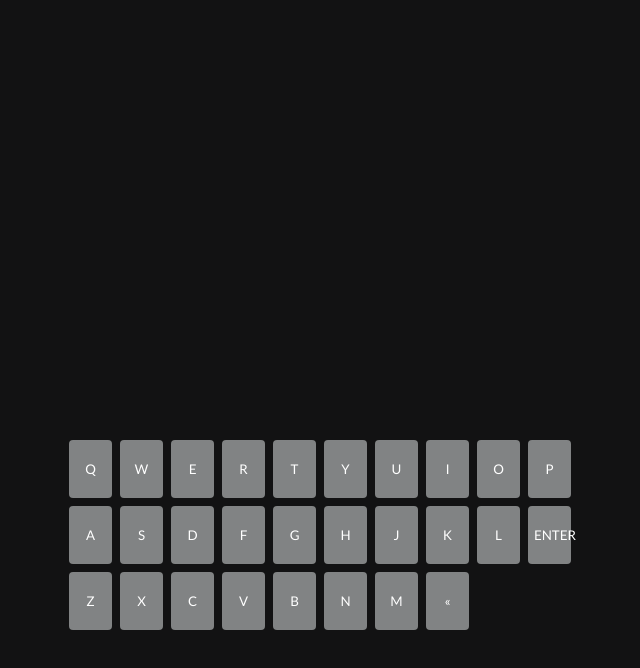
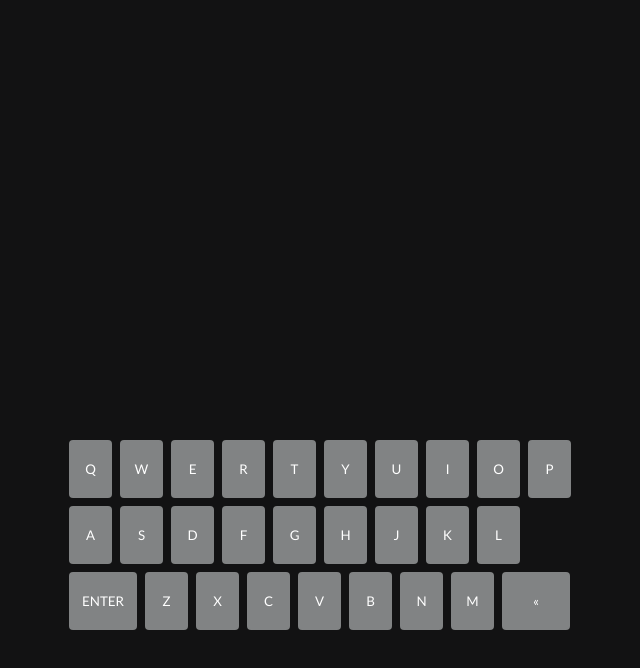
Before and after one commit to Ruby-Zhuang/pink-wordle, a plain HTML site: page index.html in a window 1280 px wide. Shown: the part 94-762 px from the top of the page, without its empty margins (320-960 px from the left). Drawn offline with Linux system fonts and the light colour scheme.

Commit message:
Visually differentiate Enter and << keys

```diff
--- a/style.css
+++ b/style.css
@@ -41,3 +41,9 @@ body {
   background-color: #818384;
   margin: 4px;
 }
+
+/* Enter and << keys */
+.key-container button:nth-child(20),
+.key-container button:nth-child(28) {
+  width: 68px;
+}
```
